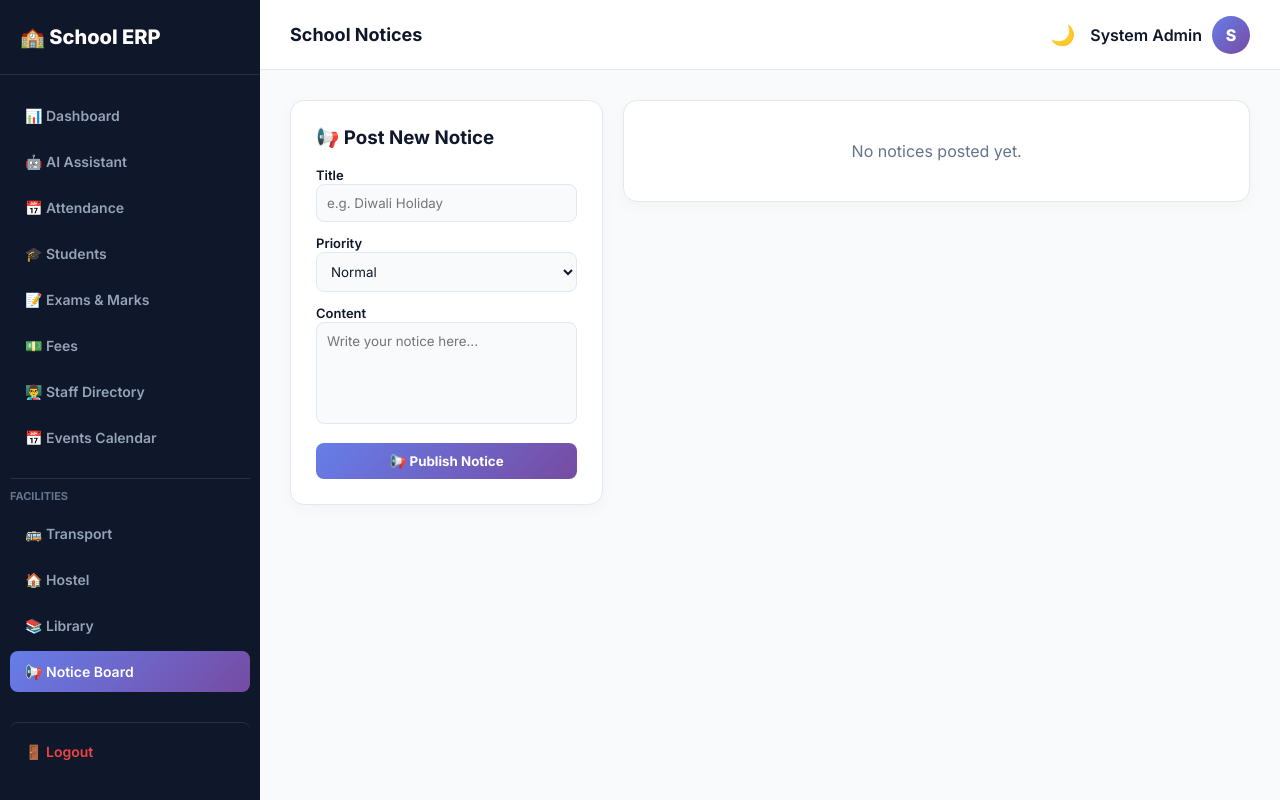
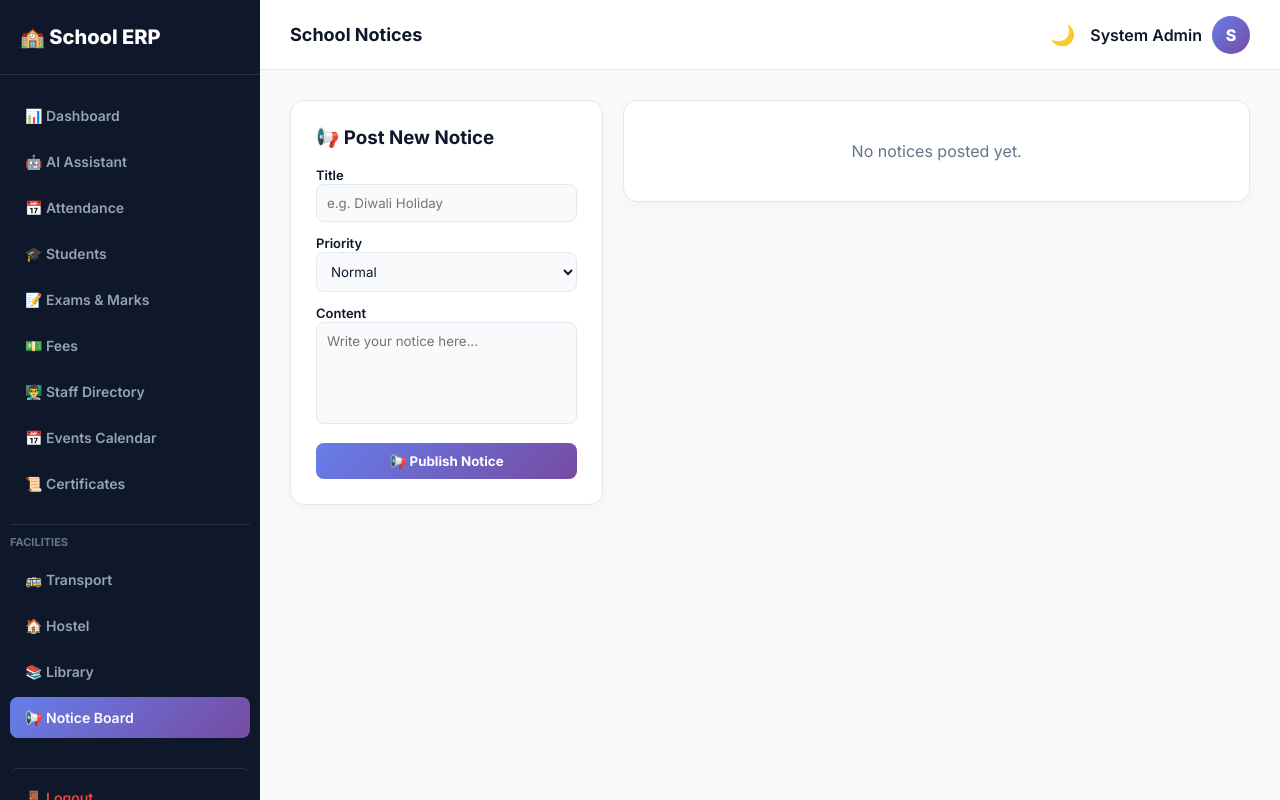
Before and after one commit to amankum500-max/School-mangement-, a Flask app: page /notices in a window 1280 px wide. Run offline with Flask 3, Linux system fonts and the light colour scheme; the visitor is signed in with stand-in values (Sample User, id 1); data that the repository does not hold is empty; some libraries are stand-ins or nearby versions.

Commit message:
Add link to Certificates in base.html

```diff
--- a/templates/shared/base.html
+++ b/templates/shared/base.html
@@ -47,6 +47,7 @@
       <a href="/fees" class="{% if '/fees' in request.path %}active{% endif %}">💵 Fees</a>
       <a href="/staff" class="{% if '/staff' in request.path %}active{% endif %}">👨‍🏫 Staff Directory</a>
       <a href="/events" class="{% if '/events' in request.path %}active{% endif %}">📅 Events Calendar</a>
+      <a href="/certificates" class="{% if '/certificate' in request.path %}active{% endif %}">📜 Certificates</a>
       <div style="margin-top: 20px; border-top: 1px solid rgba(255,255,255,0.1); padding-top: 10px; margin-bottom: 10px; font-size: 11px; color: #64748b; font-weight: bold; text-transform: uppercase;">Facilities</div>
 <a href="/transport" class="{% if '/transport' in request.path %}active{% endif %}">🚌 Transport</a>
       <a href="/hostel" class="{% if '/hostel' in request.path %}active{% endif %}">🏠 Hostel</a>
```
